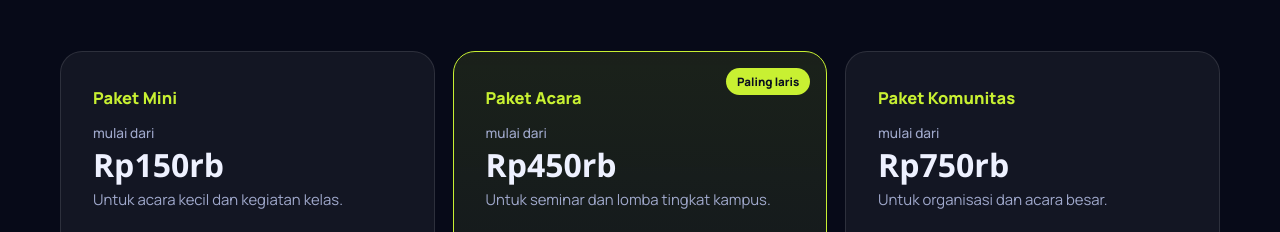
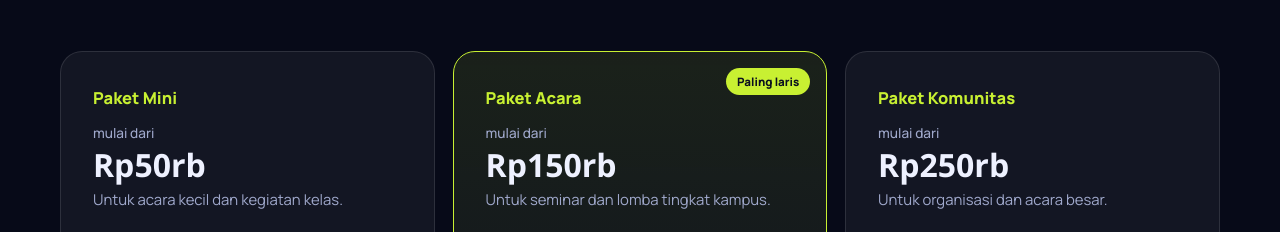
Before and after one commit to Rini2815/panitiapintar, a plain HTML site: page index.html in a window 1280 px wide. Shown: the part 5307-5539 px from the top of the page. Drawn offline with nearby package versions, Linux system fonts and the light colour scheme; a web font is replaced by a local one.

Commit message:
ganti harga

```diff
--- a/index.html
+++ b/index.html
@@ -1378,9 +1378,9 @@ window.PPQR=function(t){var q=new (req('index'))(-1,1);q.addData(t);q.make();ret
     ];
     // Harga: GANTI sesuai kesepakatan
     const PACKAGES = [
-      { n: "Mini", h: "Rp150rb", s: "mulai dari", d: "Untuk acara kecil dan kegiatan kelas.", f: ["Sertifikat digital hingga 50 peserta", "Satu desain sertifikat", "Kode QR keaslian", "Dikirim dalam bentuk PDF"] },
-      { n: "Acara", h: "Rp450rb", s: "mulai dari", d: "Untuk seminar dan lomba tingkat kampus.", f: ["Sertifikat hingga 300 peserta", "Tiket dan absensi QR", "Desain sesuai tema acara", "Rekap kehadiran", "Revisi 2 kali"], best: true },
-      { n: "Komunitas", h: "Rp750rb", s: "mulai dari", d: "Untuk organisasi dan acara besar.", f: ["Semua fitur paket Acara", "Voting online satu orang satu suara", "Pendaftaran peserta online", "Laporan akhir untuk LPJ", "Pendampingan saat acara"] }
+      { n: "Mini", h: "Rp50rb", s: "mulai dari", d: "Untuk acara kecil dan kegiatan kelas.", f: ["Sertifikat digital hingga 50 peserta", "Satu desain sertifikat", "Kode QR keaslian", "Dikirim dalam bentuk PDF"] },
+      { n: "Acara", h: "Rp150rb", s: "mulai dari", d: "Untuk seminar dan lomba tingkat kampus.", f: ["Sertifikat hingga 300 peserta", "Tiket dan absensi QR", "Desain sesuai tema acara", "Rekap kehadiran", "Revisi 2 kali"], best: true },
+      { n: "Komunitas", h: "Rp250rb", s: "mulai dari", d: "Untuk organisasi dan acara besar.", f: ["Semua fitur paket Acara", "Voting online satu orang satu suara", "Pendaftaran peserta online", "Laporan akhir untuk LPJ", "Pendampingan saat acara"] }
     ];
     const FAQ = [
       ["Untuk siapa layanan ini?", "Untuk panitia seminar, lomba, organisasi mahasiswa, komunitas, dan acara desa yang ingin sertifikat, tiket, dan voting lebih rapi tanpa pengerjaan manual."],
```
